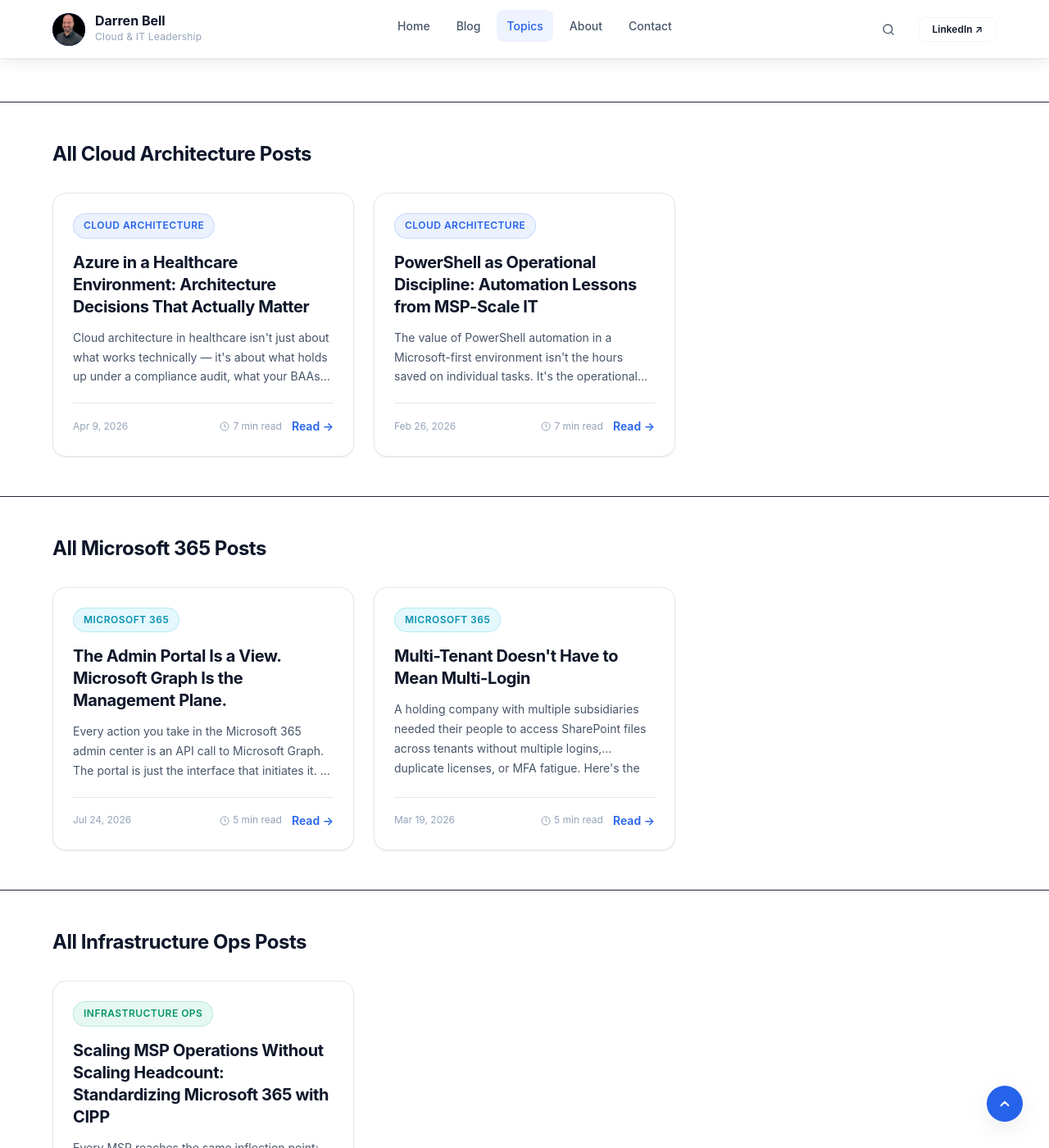
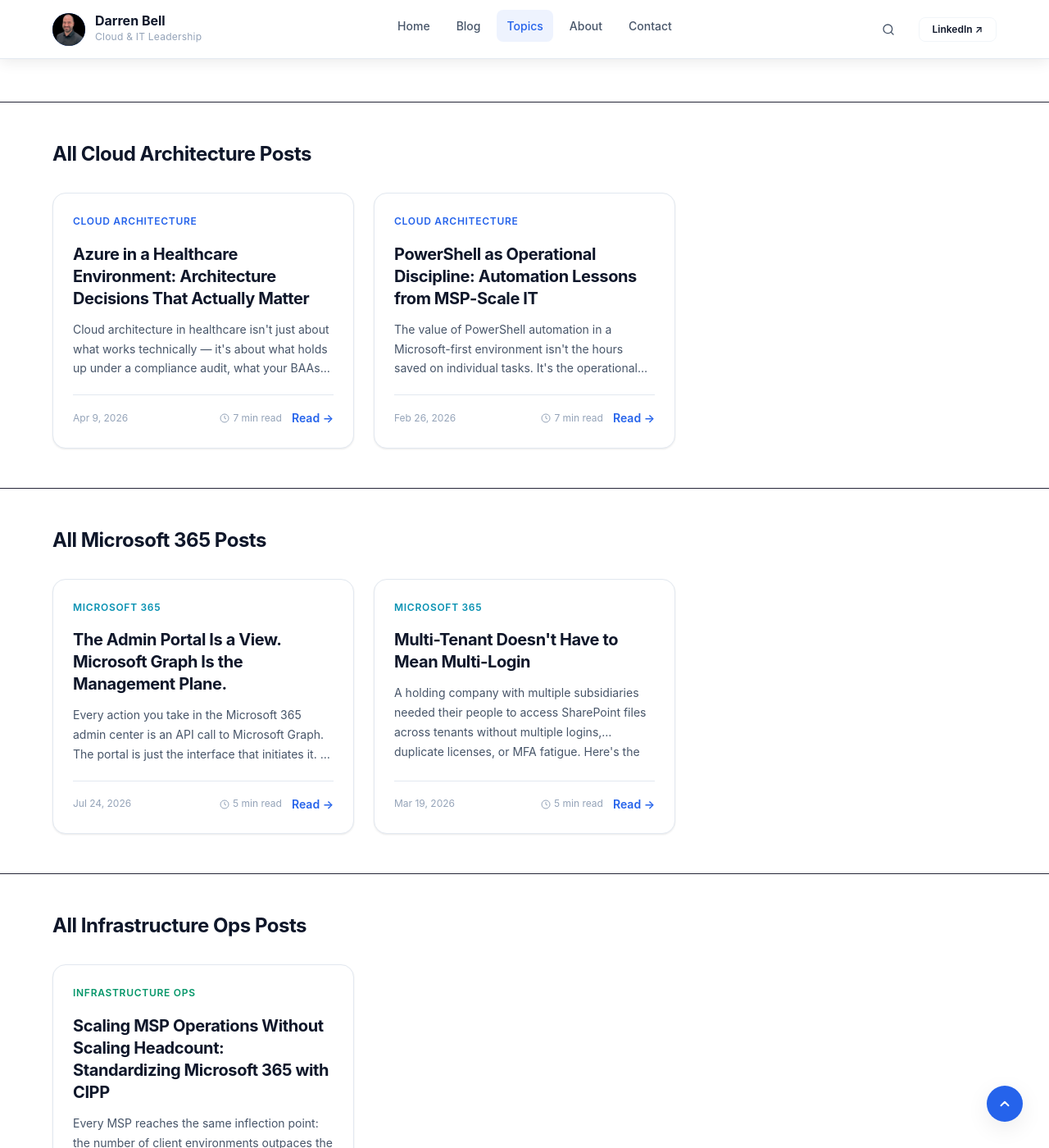
Before and after one commit to darrenbell09/DB_Blog, a Jekyll site: the page built from categories.html, in a window 1280 px wide and 1400 px high, scrolled down 1340 px. Shown: the whole window at 82% size. Built offline with Jekyll 4.4.1, drawn with Linux system fonts in a browser that asks for light colours.

Commit message:
Remove pill styling from category tags — plain text labels

```diff
--- a/_sass/_components.scss
+++ b/_sass/_components.scss
@@ -73,45 +73,21 @@
 .tag {
   display: inline-flex;
   align-items: center;
-  padding: $sp-1 $sp-3;
-  border-radius: $radius-full;
+  padding: 0;
   font-size: $fs-xs;
   font-weight: $fw-semibold;
-  letter-spacing: 0.04em;
+  letter-spacing: 0.06em;
   text-transform: uppercase;
   text-decoration: none;
-  transition: all $t-fast;
+  transition: opacity $t-fast;
 
-  &--blue {
-    background: rgba(59, 130, 246, 0.1);
-    color: $accent-blue;
-    border: 1px solid rgba(59, 130, 246, 0.22);
-    &:hover { background: rgba(59, 130, 246, 0.18); color: $accent-blue; }
-  }
-  &--cyan {
-    background: rgba(6, 182, 212, 0.1);
-    color: $accent-cyan;
-    border: 1px solid rgba(6, 182, 212, 0.22);
-    &:hover { background: rgba(6, 182, 212, 0.18); color: $accent-cyan; }
-  }
-  &--green {
-    background: rgba(16, 185, 129, 0.1);
-    color: $accent-green;
-    border: 1px solid rgba(16, 185, 129, 0.22);
-    &:hover { background: rgba(16, 185, 129, 0.18); color: $accent-green; }
-  }
-  &--purple {
-    background: rgba(139, 92, 246, 0.1);
-    color: $accent-purple;
-    border: 1px solid rgba(139, 92, 246, 0.22);
-    &:hover { background: rgba(139, 92, 246, 0.18); color: $accent-purple; }
-  }
-  &--amber {
-    background: rgba(77, 134, 184, 0.1);
-    color: $accent-amber;
-    border: 1px solid rgba(77, 134, 184, 0.22);
-    &:hover { background: rgba(77, 134, 184, 0.18); color: $accent-amber; }
-  }
+  &:hover { opacity: 0.75; }
+
+  &--blue   { color: $accent-blue; }
+  &--cyan   { color: $accent-cyan; }
+  &--green  { color: $accent-green; }
+  &--purple { color: $accent-purple; }
+  &--amber  { color: $accent-amber; }
 }
 
 // Category color aliases — maps slugified category names to colour variants
```
